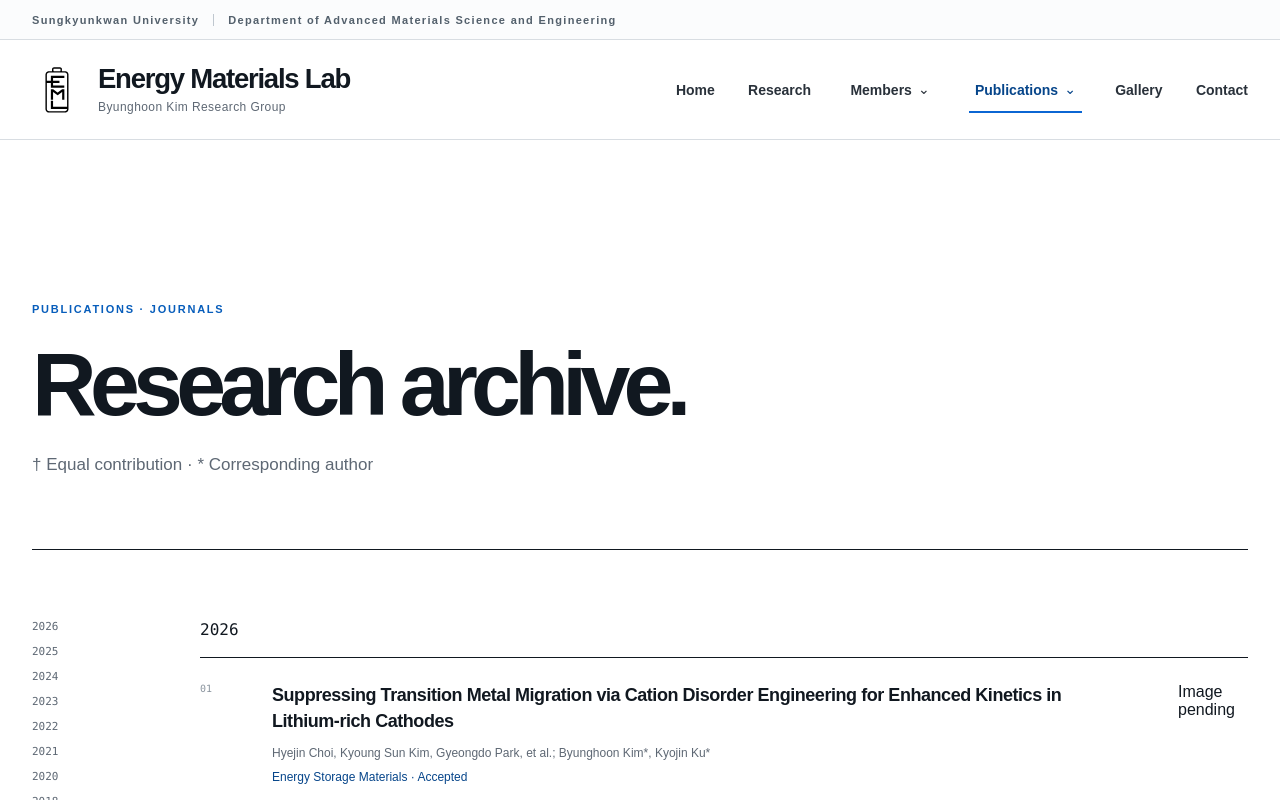
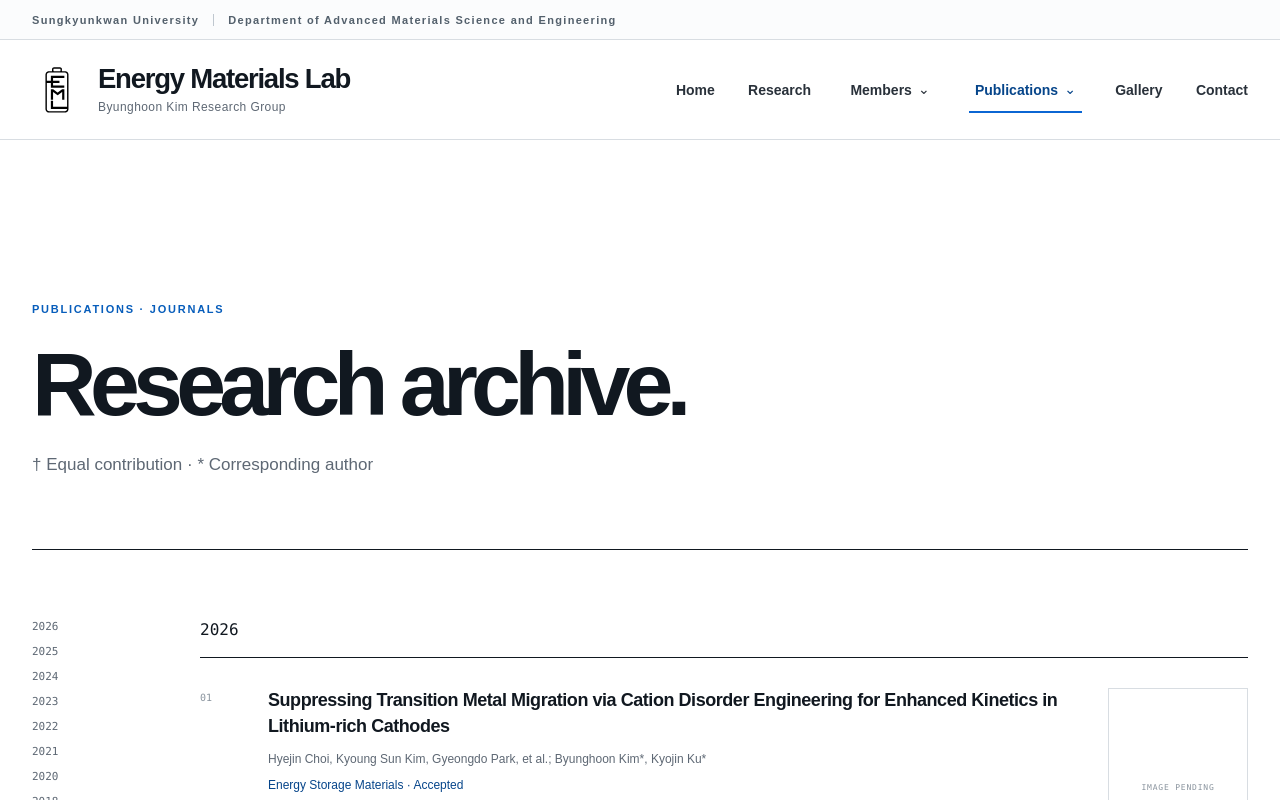
Before and after one commit to Energy-Materials-Laboratory/energy-materials-laboratory.github.io, a Next.js app: page /publications/journals in a window 1280 px wide. Shown: the top 800 px of the page. Built offline with nearby package versions, Linux system fonts and the light colour scheme.

Commit message:
Update globals.css

```diff
--- a/app/globals.css
+++ b/app/globals.css
@@ -1252,45 +1252,107 @@ summary:focus-visible {
 
 .journal-entry {
   display: grid;
-  grid-template-columns: 48px 1fr 70px;
-  gap: 24px;
-  padding: 25px 0;
+  grid-template-columns:
+    42px
+    minmax(0, 1fr)
+    140px;
+  gap: 26px;
+  align-items: start;
+
+  padding: 30px 0;
   border-bottom: 1px solid var(--rule);
 }
 
-.journal-entry > span {
+.journal-number {
+  padding-top: 4px;
+
   color: var(--light-muted);
   font-family: var(--font-mono);
   font-size: 10px;
 }
 
+.journal-copy {
+  min-width: 0;
+}
+
 .journal-entry h3 {
   max-width: 850px;
-  margin: 0 0 10px;
+  margin: 0 0 11px;
+
   font-size: 18px;
   font-weight: 610;
-  letter-spacing: -.025em;
+  letter-spacing: -0.025em;
   line-height: 1.42;
 }
 
 .journal-authors,
 .journal-venue {
-  margin: 5px 0;
+  margin: 6px 0;
+
   color: var(--muted);
   font-size: 12px;
-  line-height: 1.55;
-}
-
-.journal-venue { color: var(--blue-dark); }
-
-.journal-entry > a,
-.journal-entry > em {
+  line-height: 1.65;
+}
+
+.journal-authors strong {
+  color: var(--ink);
+  font-weight: 720;
+}
+
+.journal-venue {
+  color: var(--blue-dark);
+}
+
+.journal-doi {
+  color: var(--muted);
+}
+
+.journal-cover {
+  width: 140px;
+  aspect-ratio: 210 / 297;
   justify-self: end;
-  color: var(--blue);
-  font-size: 10px;
-  font-style: normal;
-  font-weight: 680;
-  letter-spacing: .08em;
+  overflow: hidden;
+
+  display: flex;
+  align-items: center;
+  justify-content: center;
+
+  border: 1px solid var(--rule);
+  background: #ffffff;
+}
+
+.journal-cover-link {
+  width: 100%;
+  height: 100%;
+  display: block;
+}
+
+.journal-cover img {
+  width: 100%;
+  height: 100%;
+  display: block;
+
+  object-fit: contain;
+  object-position: center;
+
+  transition:
+    transform 180ms ease,
+    opacity 180ms ease;
+}
+
+.journal-cover-link:hover img {
+  transform: scale(1.02);
+  opacity: 0.88;
+}
+
+.journal-cover-placeholder {
+  padding: 12px;
+
+  color: var(--light-muted);
+  font-family: var(--font-mono);
+  font-size: 8px;
+  letter-spacing: 0.1em;
+  text-align: center;
   text-transform: uppercase;
 }
 
@@ -1519,6 +1581,17 @@ summary:focus-visible {
   .member-detail-hero {
   grid-template-columns: 1fr;
   gap: 48px;
+    .journal-entry {
+  grid-template-columns:
+    34px
+    minmax(0, 1fr)
+    110px;
+  gap: 20px;
+}
+
+.journal-cover {
+  width: 110px;
+}
 }
 
 .member-detail-portrait {
@@ -1607,6 +1680,19 @@ summary:focus-visible {
   .recruitment-copy h2 { font-size: 50px; }
   .member-detail {
   padding-block: 32px 90px;
+    .journal-entry {
+  grid-template-columns: 1fr;
+  gap: 16px;
+}
+
+.journal-number {
+  display: none;
+}
+
+.journal-cover {
+  width: min(140px, 42vw);
+  justify-self: start;
+}
 }
 
 .member-detail-portrait {
```
